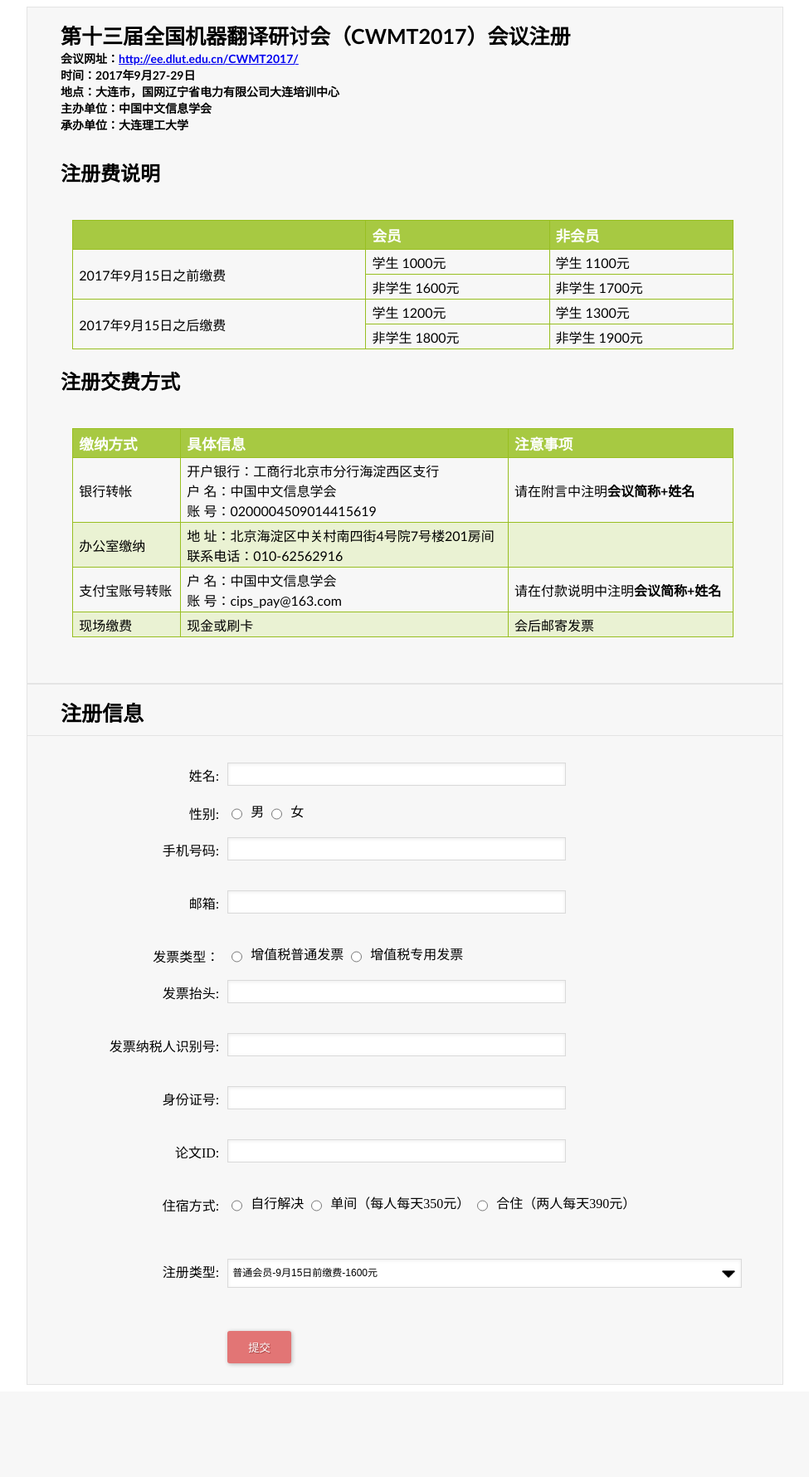
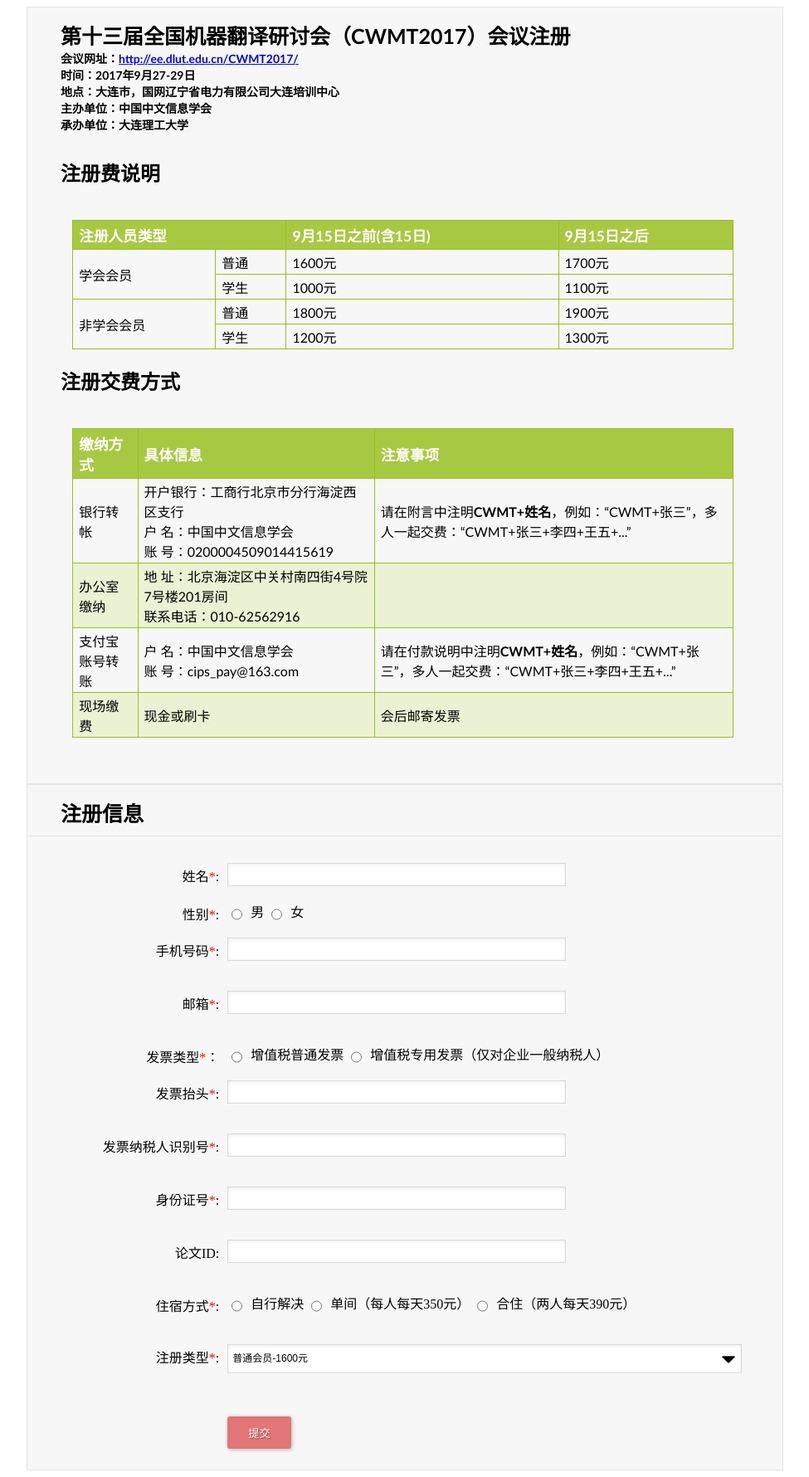
Before and after one commit to Zeco-01/CWMT2017-REG, a Django app: page /register/ in a window 1280 px wide. Shown: the whole page at 83% size, without its empty margins (152-1127 px from the left). Before the commit the page ends 1669 px from the top, so only its background shows below. Run offline with Django 3.2, Linux system fonts and the light colour scheme; parts of the project's set-up code (start-up, migrations or seed data) failed here and were passed over.

Commit message:
view&text change

```diff
--- a/CWMT/user_login/templates/reg.html
+++ b/CWMT/user_login/templates/reg.html
@@ -19,30 +19,35 @@
     </h2>
     <table class="payment" align="center">
         <tr>
-            <th></th>
-            <th>会员</th>
-            <th>非会员</th>
+            <th colspan="2">注册人员类型</th>
+            <th>9月15日之前(含15日)</th>
+            <th>9月15日之后</th>
         </tr>
         <tr>
-            <td rowspan="2">2017年9月15日之前缴费</td>
-            <td>学生 1000元</td>
-            <td>学生 1100元</td>
+            <td rowspan="2">学会会员</td>
+            <td>普通</td>
+            <td>1600元</td>
+            <td>1700元</td>
         </tr>
         <tr >
-
-            <td>非学生 1600元</td>
-            <td>非学生 1700元</td>
+           <td>学生</td>
+            <td>1000元</td>
+            <td>1100元</td>
 
         </tr>
         <tr>
-            <td rowspan="2">2017年9月15日之后缴费</td>
-            <td>学生 1200元</td>
-            <td>学生 1300元</td>
+            <td rowspan="2">非学会会员</td>
+            <td>普通</td>
+            <td>1800元</td>
+            <td>1900元</td>
+
+
         </tr>
         <tr>
+           <td>学生</td>
 
-            <td>非学生 1800元</td>
-            <td>非学生 1900元</td>
+            <td>1200元</td>
+            <td>1300元</td>
         </tr>
     </table>
     <h2>
@@ -59,7 +64,7 @@
         <tr>
             <td>银行转帐</td>
             <td>开户银行：工商行北京市分行海淀西区支行<br />户        名：中国中文信息学会<br />账        号：0200004509014415619</td>
-            <td>请在附言中注明<strong>会议简称+姓名</strong></td>
+            <td>请在附言中注明<strong>CWMT+姓名</strong>，例如：“CWMT+张三”，多人一起交费：“CWMT+张三+李四+王五+...”</td>
         </tr>
         <tr class="alt">
             <td>办公室缴纳</td>
@@ -70,7 +75,7 @@
         <tr>
             <td>支付宝账号转账</td>
             <td>户        名：中国中文信息学会<br />账        号：cips_pay@163.com</td>
-            <td>请在付款说明中注明<strong>会议简称+姓名</strong></td>
+            <td>请在付款说明中注明<strong>CWMT+姓名</strong>，例如：“CWMT+张三”，多人一起交费：“CWMT+张三+李四+王五+...”</td>
         </tr>
         <tr class="alt">
             <td>现场缴费</td>
@@ -87,13 +92,13 @@
     </h1>
     <label>
 
-        <span>姓名: </span>
+        <span>姓名<span style="color:red">*</span>: </span>
         <input id="name" type="text" name="name"/>
         <div id="name_err" class="error_msg"></div>
     </label>
 
     <label>
-        <span>性别: </span>
+        <span>性别<span style="color:red">*</span>: </span>
         <input type="radio" value="male" name="sex" id="sex">男
         <input type="radio" value="female" name="sex" id="sex">女
         <div id="sex_err" class="error_msg"></div>
@@ -101,57 +106,57 @@
     <br/>
 
     <label>
-        <span>手机号码:</span>
+        <span>手机号码<span style="color:red">*</span>:</span>
         <input id="phone" type="tel" name="phone"/>
         <div id="phone_err" class="error_msg"></div>
     </label><br/>
 
     <label>
-        <span>邮箱:</span>
+        <span>邮箱<span style="color:red">*</span>:</span>
         <input id="email" type="email" name="email"/>
         <div id="email_err" class="error_msg"></div>
     </label><br/>
     <label>
-        <span>发票类型：</span>
+        <span>发票类型<span style="color:red">*</span>：</span>
         <input type="radio" value="normal" name="invoice_type" onclick=toggle4() id="invoice_type">增值税普通发票
-        <input type="radio" value="sp" name="invoice_type" onclick=toggle5() id="invoice_type">增值税专用发票
+        <input type="radio" value="sp" name="invoice_type" onclick=toggle5() id="invoice_type">增值税专用发票（仅对企业一般纳税人）
         <div id="invoice_type_err" class="error_msg"></div>
     </label><br />
     <label>
-        <span>发票抬头:</span>
+        <span>发票抬头<span style="color:red">*</span>:</span>
         <input id="invoice" type="text" name="invoice"/>
         <div id="invoice_err" class="error_msg"></div>
     </label><br/>
 
     <label>
-        <span>发票纳税人识别号:</span>
+        <span>发票纳税人识别号<span style="color:red">*</span>:</span>
         <input id="tax_id" type="text" name="tax_id"/>
         <div id="tax_id_err" class="error_msg"></div>
     </label><br/>
     <div style="display:none" id = "invoice_info">
     <label>
-        <span>发票邮寄地址:</span>
+        <span>公司地址<span style="color:red">*</span>:</span>
         <input id="address" type="text" name="address"/>
         <div id="address_err" class="error_msg"></div>
     </label><br/>
     <label>
-        <span>电话:</span>
+        <span>电话<span style="color:red">*</span>:</span>
         <input id="invoice_tel" type="text" name="invoice_tel"/>
         <div id="invoice_tel_err" class="error_msg"></div>
     </label><br/>
     <label>
-        <span>开户银行:</span>
+        <span>开户银行<span style="color:red">*</span>:</span>
         <input id="invoice_bank" type="text" name="invoice_bank"/>
         <div id="invoice_bank_err" class="error_msg"></div>
     </label><br/>
         <label>
-        <span>账号:</span>
+        <span>账号<span style="color:red">*</span>:</span>
         <input id="invoice_id" type="text" name="invoice_id"/>
         <div id="invoice_id_err" class="error_msg"></div>
     </label><br/>
 </div>
     <label>
-        <span>身份证号:</span>
+        <span>身份证号<span style="color:red">*</span>:</span>
         <input id="id" type="text" name="id"/>
         <div id="id_err" class="error_msg"></div>
     </label><br/>
@@ -165,7 +170,7 @@
 <br/>
 
     <label>
-        <span>住宿方式: </span>
+        <span>住宿方式<span style="color:red">*</span>: </span>
 
         <input type="radio" value="no" name="stay" onclick=toggle2() id="stay">自行解决
         <input type="radio" value="single" name="stay" id="stay" onclick=toggle3()>单间（每人每天350元）
@@ -174,36 +179,37 @@
         <div id="stay_err" class="error_msg"></div>
     </label>
     <br/><div id="dm_name" style="display:none">
-    <label><span>合住人姓名：</span>
+    <label><span>合住人姓名<span style="color:red">*</span>：</span>
 
 
             <input type="text" name="m_name" id="m_name">
 
 
              <div id="m_name_err" class="error_msg"></div>
-        </label></div> <br/>
+        </label></div>
 <div id="stay_time">
     <label >
-        <span>入住日期:</span>
+        <span>入住日期<span style="color:red">*</span>:</span>
         <input type="date" name="in_date" style="margin-bottom: 10px" id="in_date">
         <div id="in_date_err" class="error_msg"></div><br />
     </label>
     <label >
-        <span>离店日期:</span>
+        <span>离店日期<span style="color:red">*</span>:</span>
         <input type="date" name="out_date" style="margin-bottom: 10px" id="out_date">
         <div id="out_date_err" class="error_msg"></div><br />
     </label>
 </div><br/>
     <label>
-        <span>注册类型:</span><select name="type" id="type">
-        <option value="mg1">普通会员-9月15日前缴费-1600元</option>
+        <span>注册类型<span style="color:red">*</span>:</span><select name="type" id="type">
+      <!--   <option value="mg1">普通会员-9月15日前缴费-1600元</option>
         <option value="ms1">学生会员-9月15日前缴费-1000元</option>
         <option value="nms1">非会员学生-9月15日前缴费-1100元</option>
         <option value="nmg1">非学生非会员-9月15日前缴费-1700元</option>
+
         <option value="mg2">普通会员-9月15日后缴费-1800元</option>
         <option value="ms2">学生会员-9月15日后缴费-1200元</option>
         <option value="nms2">非会员学生-9月15日后缴费-1300元</option>
-        <option value="nmg2">非学生非会员-9月15日后缴费-1900元</option>
+        <option value="nmg2">非学生非会员-9月15日后缴费-1900元</option> -->
     </select>
     </label><br/>
 
@@ -230,6 +236,21 @@
 </div>
 <script type="text/javascript">
 var j=0;
+var left = new Date()-new Date(2017,9,16,0,0,0);
+var s_type = document.getElementById("type");
+if (left<0){
+
+    s_type.options.add(new Option("普通会员-1600元","mg1"));
+    s_type.options.add(new Option("学生会员-1000元","ms1"));
+    s_type.options.add(new Option("非会员学生-1100元","nms1"));
+    s_type.options.add(new Option("普通会员-1700元","nmg1"));
+
+}else{
+    s_type.options.add(new Option("普通会员-1800元","mg2"));
+    s_type.options.add(new Option("学生会员-1200元","ms2"));
+    s_type.options.add(new Option("非会员学生-1300元","nms2"));
+    s_type.options.add(new Option("普通会员-1900元","nmg2"));
+}
     function getValue(radio_name){
         radios = document.getElementsByName(radio_name);
         for (var i=0;i<radios.length;i++){
@@ -335,7 +356,7 @@ var j=0;
         if (getValue("stay") == "multi"){
             v_rules.push({
                 name:"m_name",
-                display:"请填写合住人姓名",
+                display:"请填写合住人姓名，如果没有请填写无",
                 rules:'required'
             });
         }
--- a/CWMT/user_login/views.py
+++ b/CWMT/user_login/views.py
@@ -152,8 +152,9 @@ class Processor(object):
                 #     strr+=user.+ '<br />'
                 # else:
                 #     strr+='无合住人姓名'+ '<br />'
-                strr += '入住日期: '+ user.in_date + ' - ' + user.out_date + '<br />'
+
             strr +='注册类型：' +types[user.type]+'<br />'
+            strr+='<br />缴费时请注明会议简称+姓名，例如：“CWMT+张三”，多人一起交费：“CWMT+张三+李四+王五+...”<br/>'
             mail(str(user.mail),strr)
             # mail2(user.mail,strr)
         else:
```
